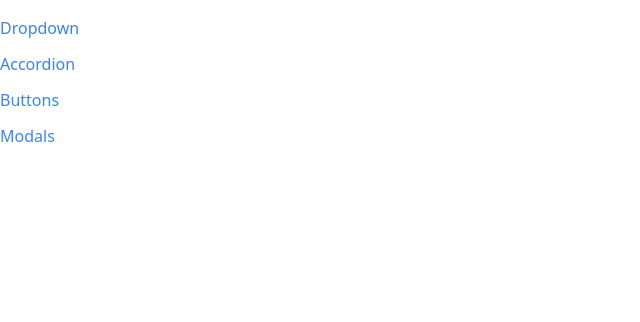
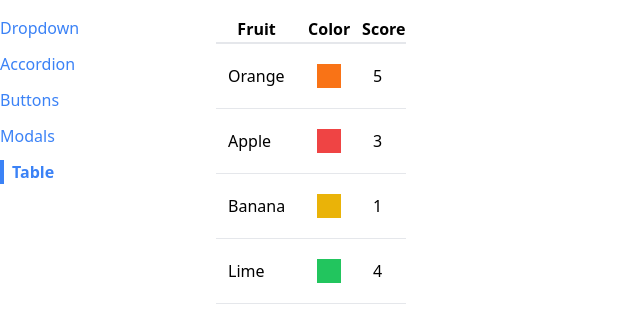
Before and after one commit to ZakyAbanoub/react-comps, a React (Vite) app: page /table in a window 1280 px wide. Shown: the top 322 px of the page, without its empty margins (0-640 px from the left). Built offline with nearby package versions, Linux system fonts and the light colour scheme.

Commit message:
add table component

```diff
--- a/src/App.jsx
+++ b/src/App.jsx
@@ -4,6 +4,7 @@
 import ButtonPage from "./pages/ButtonPage";
 import Sidebar from "./components/Sidebar";
 import ModalPage from "./pages/ModalPage";
+import TablePage from "./pages/TablePage";
 
 const App = () => {
   return (
@@ -22,6 +23,9 @@
         <Route path="/modal">
           <ModalPage />
         </Route>
+        <Route path="/table">
+          <TablePage />
+        </Route>
       </div>
     </div>
   );
--- a/src/components/Sidebar.jsx
+++ b/src/components/Sidebar.jsx
@@ -5,6 +5,7 @@
   { label: "Accordion", path: "/accordion" },
   { label: "Buttons", path: "/button" },
   { label: "Modals", path: "/modal" },
+  { label: "Table", path: "/table" },
 ];
 
 const Sidebar = () => {
--- /dev/null
+++ b/src/components/Table.jsx
@@ -0,0 +1,27 @@
+const Table = ({ data }) => {
+  const renderedRows = data.map((fruit) => {
+    return (
+      <tr className="border-b" key={fruit.name}>
+        <td className="p-3">{fruit.name}</td>
+        <td className="p-3">
+          <div className={`p-3 m-2 ${fruit.color}`}></div>
+        </td>
+        <td className="p-3">{fruit.score}</td>
+      </tr>
+    );
+  });
+  return (
+    <table className="table-auto border-spacing-2">
+      <thead>
+        <tr className="border-b-2">
+          <th>Fruit</th>
+          <th>Color</th>
+          <th>Score</th>
+        </tr>
+      </thead>
+      <tbody>{renderedRows}</tbody>
+    </table>
+  );
+};
+
+export default Table;
--- /dev/null
+++ b/src/pages/TablePage.jsx
@@ -0,0 +1,18 @@
+import Table from "../components/Table";
+
+const TablePage = () => {
+  const data = [
+    { name: "Orange", color: "bg-orange-500", score: 5 },
+    { name: "Apple", color: "bg-red-500", score: 3 },
+    { name: "Banana", color: "bg-yellow-500", score: 1 },
+    { name: "Lime", color: "bg-green-500", score: 4 },
+  ];
+
+  return (
+    <div>
+      <Table data={data} />
+    </div>
+  );
+};
+
+export default TablePage;
```
